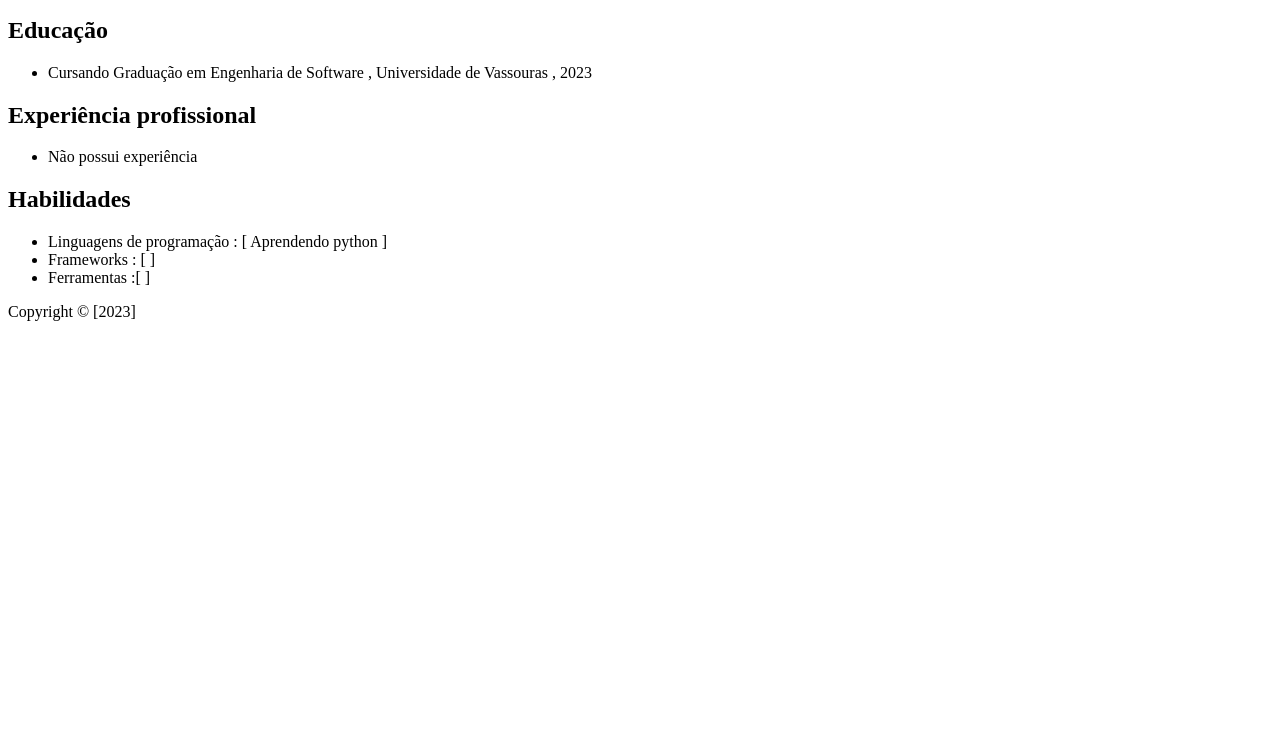
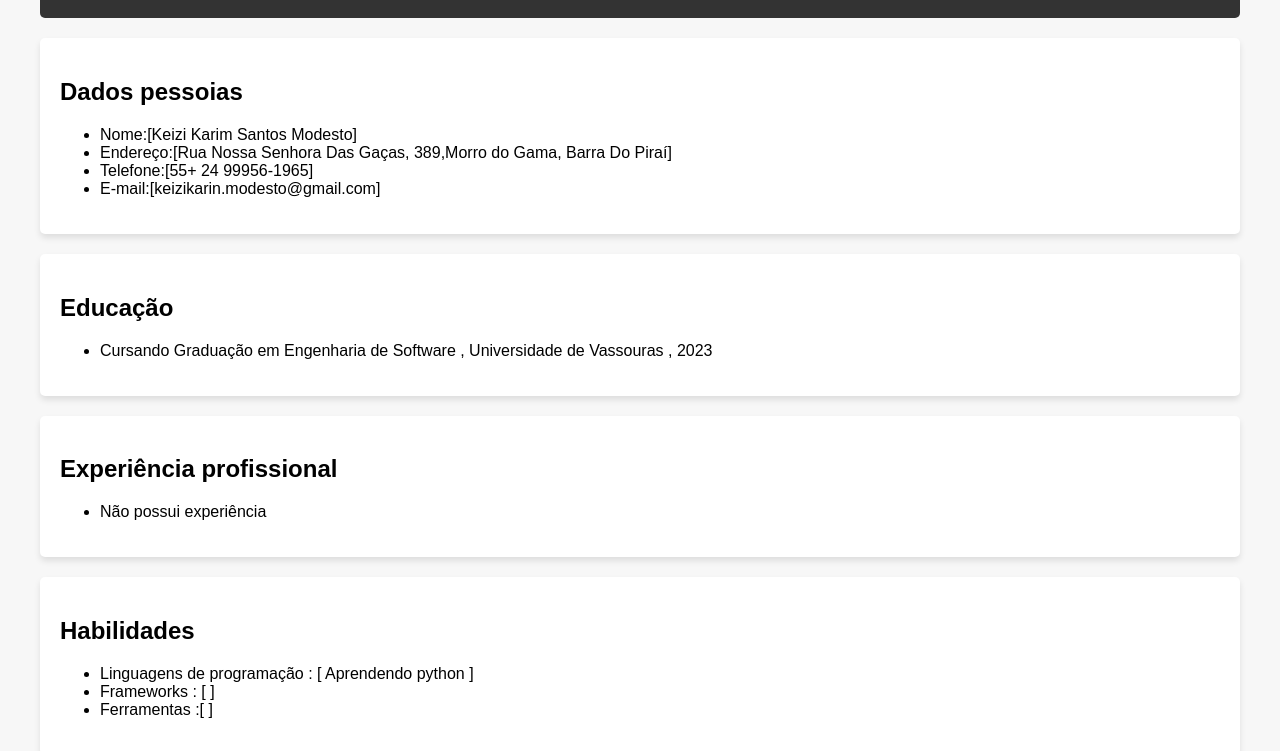
Before and after one commit to Keizikarin/keizi-portifolio, a plain HTML site: page src/modelo 1 html.html in a window 1280 px wide. Shown: the part 202-953 px from the top of the page. Before the commit the page ends 800 px from the top, so only its background shows below. Drawn offline with Linux system fonts and the light colour scheme.

Commit message:
Update modelo 1 html.html

```diff
--- a/src/modelo 1 html.html
+++ b/src/modelo 1 html.html
@@ -3,7 +3,7 @@
 <head>
     <meta charset="UTF-8">
     <meta name="viewport" conect="width=device-width, initial-scale=1.0">
-    <link rel="stylesheet" href="style.css">
+    <link rel="stylesheet" href="css/modelo7 css.css">
     <title>Currículo</title>
 </head>
 <body>
```
